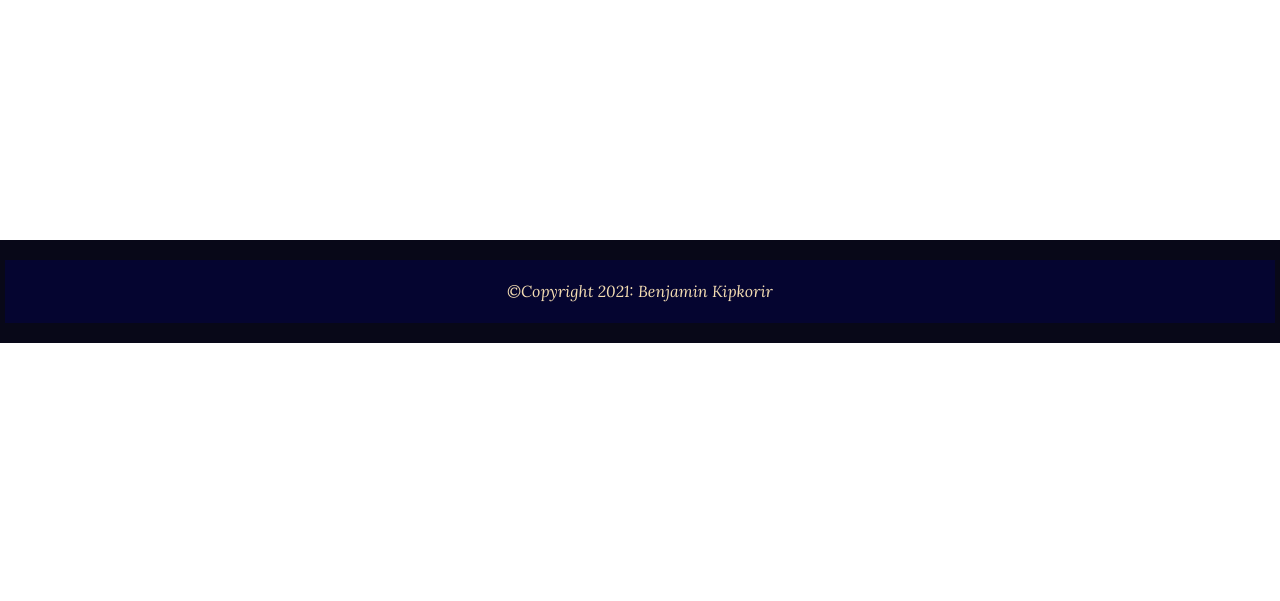
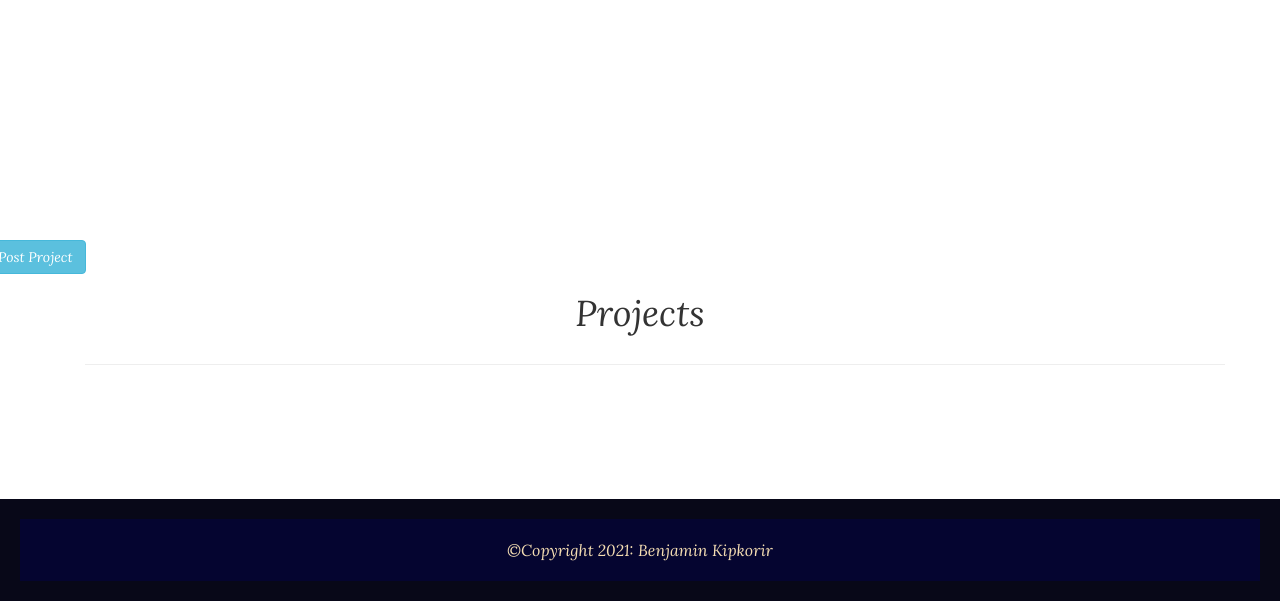
Before and after one commit to Kipkorir2017/Proj_Awwards, a Django app: page / in a window 1280 px wide. Shown: the part 346-947 px from the top of the page. Before the commit the page ends 689 px from the top, so only its background shows below. Run offline with Django 3.2, Linux system fonts and the light colour scheme; data that the repository does not hold is empty; some libraries are stand-ins or nearby versions.

Commit message:
add urls in the urls file

```diff
--- a/awwards/templates/index.html
+++ b/awwards/templates/index.html
@@ -27,7 +27,45 @@
             <hr>
             <p id="about" class="text-center" style="font-size:20px;font-weight:bold;">Projects</p>
         </div>
+        <a href="{% url 'post_prj' %}"> <input type="button" class="btn btn-info " value="Post Project"></a>
+    </div>
+</div>
+</div>
+<div class="container">
 
+<h1 class='text-center' style="font-style: italic;">Projects</h1>
+<div class="container" style="margin-bottom: 10%;">
+    <hr />
+    {% for project in projects%}
+    <div class="col-lg-4">
+        <div
+            style="background-color: rgb(250, 246, 246);box-sizing: border-box; margin-top:5%;box-shadow: 0vh 0vh 1vh gainsboro;">
+            <div class="fadeoverlay">
+                <a href="{% url 'viewproject' id=project.id %}">
+                    <img src="{{project.image.url}}" class="img-responsive" alt="{{image.name}}"
+                        style="width:100%;width:100%">
+                    <div class="overlay">
+                    </div>
+                </a>
+            </div>
+            <div class="row" style="padding-top: 5%">
+                <div class="col-md-12">
+                    <p><a href="{{project.url}}" class="text-right" style="text-decoration: none;">
+                            {{project.title}} <img
+                                src="https://img.icons8.com/color/48/000000/circled-up-right--v1.png"
+                                style="width:15px;height:auto" />
+                        </a></p>
+                </div>
+            </div>
+            <div class="row" style="padding-bottom: 5% ;font-size:10pt; color: palevioletred;">
+                <div class="col-md-6" style="padding-bottom: 5%"> By: {{project.user.username}}</div>
+                <div class="col-md-6">{{project.date|date:"M d, Y" }} </div>
+            </div>
+        </div>
+    </div>
+    {%endfor%}
+</div>
+</div>
 
         <div class="footer">
             <footer class="page-footer">
--- a/awwards/urls.py
+++ b/awwards/urls.py
@@ -4,7 +4,10 @@ from django.conf import settings
 from django.conf.urls.static import static
 
 urlpatterns = [
-    url(r'^$',views.display_index,name="index")
+    url(r'^$',views.display_index,name="index"),
+    url('profile/',views.profile, name='profile'),
+    url('search/', views.search, name='search'),
+    url('project_info/(?P<id>\d+)', views.view_project, name='viewproject'),
 ]
 if settings.DEBUG:
     urlpatterns+= static(settings.MEDIA_URL, document_root = settings.MEDIA_ROOT)
--- a/awwards/views.py
+++ b/awwards/views.py
@@ -61,3 +61,14 @@ def view_project(request, id):
 
     }
     return render(request, 'viewproject.html', params)
+
+
+def search(request):
+    if 'project' in request.GET and request.GET['project']:
+        project = request.GET.get("project")
+        results = Project.search_project(project)
+        message = f'project'
+        return render(request, 'search.html', {'projects': results, 'message': message})
+    else:
+        message = "You haven't searched for anything,try again"
+    return render(request, 'search.html', {'message': message})
--- a/projawwards/urls.py
+++ b/projawwards/urls.py
@@ -19,5 +19,5 @@ from django.conf.urls import url,include
 
 urlpatterns = [
     path('admin/', admin.site.urls),
-    url('',include('awwards.urls'))
+    url('',include('awwards.urls')),
 ]
```
